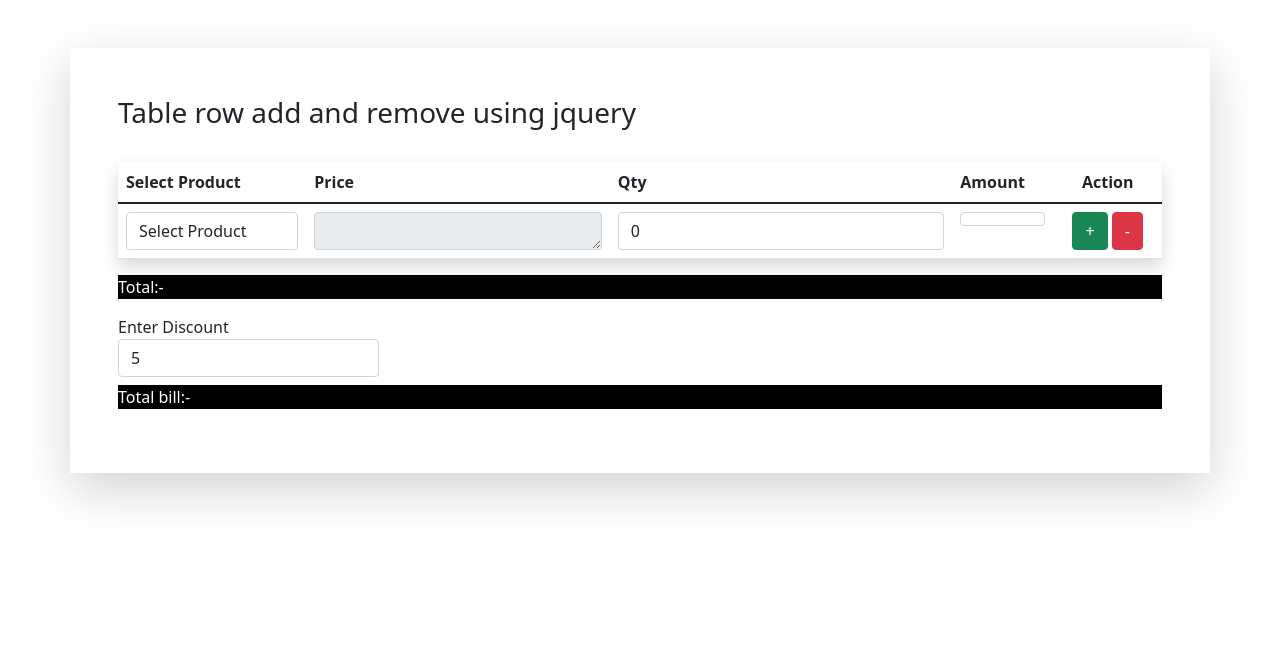
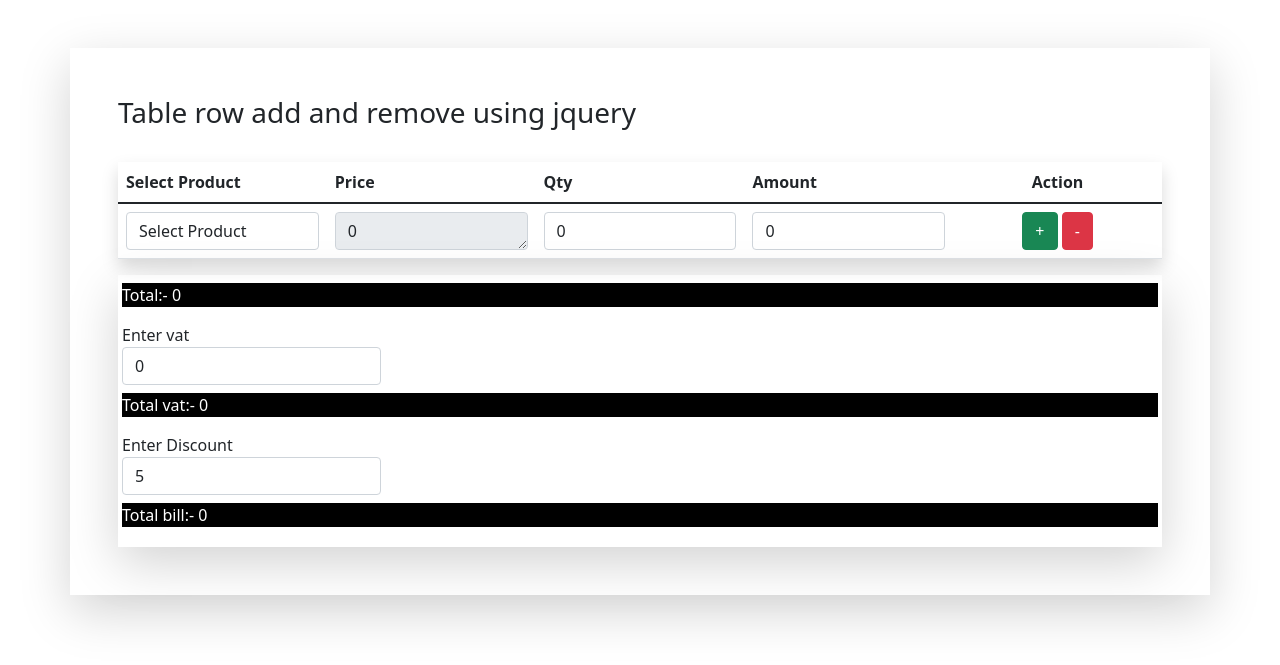
Before and after one commit to Kishan2409/angel, a PHP site: page /invoice.php in a window 1280 px wide. Shown: the top 665 px of the page. Run offline with PHP 8.4, Linux system fonts and the light colour scheme; data that the repository does not hold is empty; some libraries are stand-ins or nearby versions.

Commit message:
Add files via upload

```diff
--- a/invoice/invoice.php
+++ b/invoice/invoice.php
@@ -7,26 +7,41 @@
     <title>fatch data using ajax</title>
     <meta name='viewport' content='width=device-width, initial-scale=1'>
     <link href="https://cdn.jsdelivr.net/npm/bootstrap@5.1.3/dist/css/bootstrap.min.css" rel="stylesheet"
-        crossorigin="anonymous">
+    crossorigin="anonymous">
+    <link href="https://cdn.jsdelivr.net/npm/select2@4.1.0-rc.0/dist/css/select2.min.css" rel="stylesheet" />
+    <!-- <link rel="stylesheet" href="https://jqueryvalidation.org/files/demo/site-demos.css"> -->
     <script src="https://cdn.jsdelivr.net/npm/@popperjs/core@2.10.2/dist/umd/popper.min.js"
         crossorigin="anonymous"></script>
     <script src="https://cdn.jsdelivr.net/npm/bootstrap@5.1.3/dist/js/bootstrap.min.js"
         crossorigin="anonymous"></script>
     <script src="https://ajax.googleapis.com/ajax/libs/jquery/3.6.3/jquery.min.js"></script>
+    <script src="https://code.jquery.com/jquery-1.11.1.min.js"></script>
+    <script src="https://cdn.jsdelivr.net/jquery.validation/1.16.0/jquery.validate.min.js"></script>
+    <script src="https://cdn.jsdelivr.net/jquery.validation/1.16.0/additional-methods.min.js"></script>
+    <script src="https://cdn.jsdelivr.net/npm/select2@4.1.0-rc.0/dist/js/select2.min.js"></script>
     <script>
 
+
         $(function () {
+
+
+
+            $(".product").select2();
 
             function tm() {
                 var sum_amount = 0;
                 var dis = $("#discount").val();
+                var vat0 = $('#vat').val();
                 $('.amount').each(function () {
                     sum_amount += +$(this).html();
                     $('#total_amount').html("Total:- " + sum_amount);
+                    var vat1 = sum_amount * vat0 / 100;
+                    var subtotal=vat1+sum_amount;
+                    var tot = subtotal * dis / 100;
+                    var fto = subtotal - tot;
+                    $("#fitotal_amount").text("Total bill:- " + fto);
+                    $("#vatbill").text("Total vat:- " + vat1);
 
-                    var tot = sum_amount * dis / 100;
-                    var fto = sum_amount - tot;
-                    $("#fitotal_amount").text("Total bill:- " + fto);
                 })
             }
 
@@ -36,7 +51,7 @@
 
                 $("#tbody").append(`<tr ${++count} ${++count1}id="R${++rows}">
                         <td>
-                            <select name="product" id="product${count}" data-price_id="${count}" class="product form-control">
+                            <select name="product" id="product${count}" style="width: 100%;" data-price_id="${count}" class="product form-control">
                             <option>Select Product</option><?php
                             foreach ($product as $key) {
                                 ?><option value="<?php echo $key['id'] ?>"><?php echo $key['name']; ?></option><?php
@@ -45,19 +60,20 @@
                             </select>
                         </td>
                         <td>
-                            <textarea name="price" id="price${count}"  class="form-control" style="height:30px" readonly></textarea>
+                            <textarea name="price" id="price${count}"  class="form-control" style="height:30px" readonly>0</textarea>
                         </td>
                         <td>
-                            <input class="form-control qty" value="0" data-qty_id="${count1}" min="1" id="qty${count1}"  type="number">
+                            <input class="form-control qty" name="qty" value="0" data-qty_id="${count1}" min="0" id="qty${count1}"  type="number">
                         </td>
                         <td>
-                            <label class="form-control amount" id="amount${count1}" name="amount" type="text"></label>
+                            <label class="form-control amount" id="amount${count1}" name="amount" type="text">0</label>
                         </td>
                         <td align="center" class="">
                             <input type="submit" name="add" id="add" class="add  btn btn-success" value="+">
                             <input type="submit" name="remove" id="remove" class="remove  btn btn-danger" value="-">
                         </td>
                     </tr>`);
+                $(".product").select2();
 
                 e.preventDefault();
             });
@@ -65,14 +81,15 @@
 
             // remove row in table
             $("#tbody").on('click', '.remove', function () {
-
                 if (rows != 0) {
-
                     $(this).closest('tr').remove();
                     rows--
-                    count--
-                    count1--
                 }
+                var qty = $(".qty").data('qty_id');
+                var p = $("#price" + qty).val();
+                var q = $("#qty" + qty).val();
+                var t = p * q;
+                $("#amount" + qty).text(t);
                 tm();
             });
 
@@ -108,11 +125,18 @@
             })
 
             $("#discount").change(function (e) {
-                var qty = $(".qty").data('qty_id');
-                var p = $("#price" + qty).val();
-                var q = $("#qty" + qty).val();
-                var t = p * q;
-                $("#amount" + qty).text(t);
+                tm();
+                e.preventDefault();
+            });
+            $("#vat").change(function (e) {
+
+                $("#myform").validate({
+                    rules: {
+                        vat: {
+                            max: 100
+                        }
+                    }
+                });
                 tm();
                 e.preventDefault();
             });
@@ -123,34 +147,35 @@
 <body>
     <br><br>
     <div class="container shadow-lg p-5">
-        <form method="post">
+        <form method="post" id="myform">
             <h3>Table row add and remove using jquery</h3> <br>
 
 
             <table class="table shadow">
                 <thead>
                     <tr>
-                        <td>
+                        <td style="width: 20%;">
                             <label><b>Select Product</b></label><br>
                         </td>
-                        <td>
+                        <td style="width: 20%;">
                             <label><b>Price</b></label><br>
                         </td>
-                        <td>
+                        <td style="width: 20%;">
                             <label><b>Qty</b></label><br>
                         </td>
-                        <td>
+                        <td style="width: 20%;">
                             <label><b>Amount</b></label><br>
                         </td>
-                        <td align="center">
+                        <td style="width: 20%;" align="center">
                             <label><b>Action</b></label><br>
                         </td>
                     </tr>
                 </thead>
                 <tbody id="tbody">
                     <tr id="R0">
-                        <td>
-                            <select name="product" id="product0" data-price_id="0" class="product form-control">
+                        <td style="width: 20%;">
+                            <select name="product" id="product0" data-price_id="0" style="width: 100%;"
+                                class="product form-control">
                                 <option>Select Product</option>
                                 <?php
                                 foreach ($product as $key) {
@@ -163,13 +188,13 @@
                         </td>
                         <td>
                             <textarea name="price" id="price0" class="form-control" style="height:30px"
-                                readonly></textarea>
+                                readonly>0</textarea>
                         </td>
                         <td>
-                            <input class="form-control qty" value="0" data-qty_id="0" min="0" id="qty0" type="number">
+                            <input class="form-control qty" name="qty" value="0" data-qty_id="0" min="0" id="qty0" type="number">
                         </td>
                         <td>
-                            <label class="form-control amount" id="amount0" name="amount" type="text"></label>
+                            <label class="form-control amount" id="amount0" name="amount" type="text">0</label>
                         </td>
                         <td align="center" class="">
                             <input type="submit" name="add" id="add" class="add  btn btn-success" value="+">
@@ -178,14 +203,23 @@
                     </tr>
                 </tbody>
             </table>
-            <p class="bg-black text-white" id="total_amount">
-                Total:-
-            </p>
-            <label>Enter Discount</label>
-            <input type="number" id="discount" min="0" max="50" value="5" class="discount w-25 form-control mb-2">
-            <p class="bg-black text-white" id="fitotal_amount">
-                Total bill:-
-            </p>
+            <div class="shadow-lg p-1">
+                <p class="bg-black mt-1 text-white" id="total_amount">
+                    Total:- 0
+                </p>
+
+                <label for="vat">Enter vat</label>
+                <input type="number" name="vat" id="vat" min="0" value="0" class="vat w-25 form-control mb-2">
+                <p class="bg-black text-white" id="vatbill">
+                    Total vat:- 0
+                </p>
+
+                <label>Enter Discount</label>
+                <input type="number" name="discount" id="discount" min="0" value="5" class="discount w-25 form-control mb-2">
+                <p class="bg-black text-white" id="fitotal_amount">
+                    Total bill:- 0
+                </p>
+            </div>
         </form>
     </div>
     <script>
```
